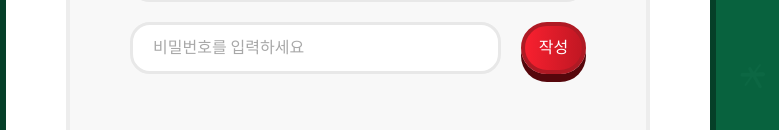
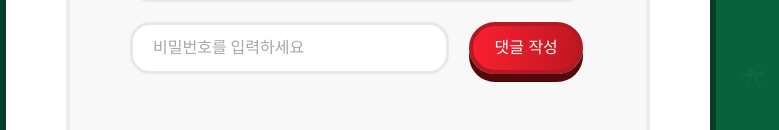
Before and after one commit to MBTImaker/MBTImaker-React-frontend, a React (Create React App) app: page /result in a window 1280 px wide. Shown: the part 3200-3330 px from the top of the page, without its empty margins (0-779 px from the left). Built offline with nearby package versions, Linux system fonts and the light colour scheme; no server answers; a web font is replaced by a local one.

Commit message:
Style: comment

```diff
--- a/src/pages/result/index.tsx
+++ b/src/pages/result/index.tsx
@@ -207,8 +207,12 @@ const Result = () => {
           <Input height="52px" placeholder="닉네임을 입력하세요" />
           <Input height="216px" placeholder="댓글을 입력하세요" />
           <StyledUserCommentWriteContainer>
-            <Input height="52px" placeholder="비밀번호를 입력하세요" />
-            <ButtonRed width="80px" height="52px" content="작성" />
+            <Input
+              width="70%"
+              height="52px"
+              placeholder="비밀번호를 입력하세요"
+            />
+            <ButtonRed width="114px" height="52px" content="댓글 작성" />
           </StyledUserCommentWriteContainer>
         </StyledUserCommentContainer>
 
```
